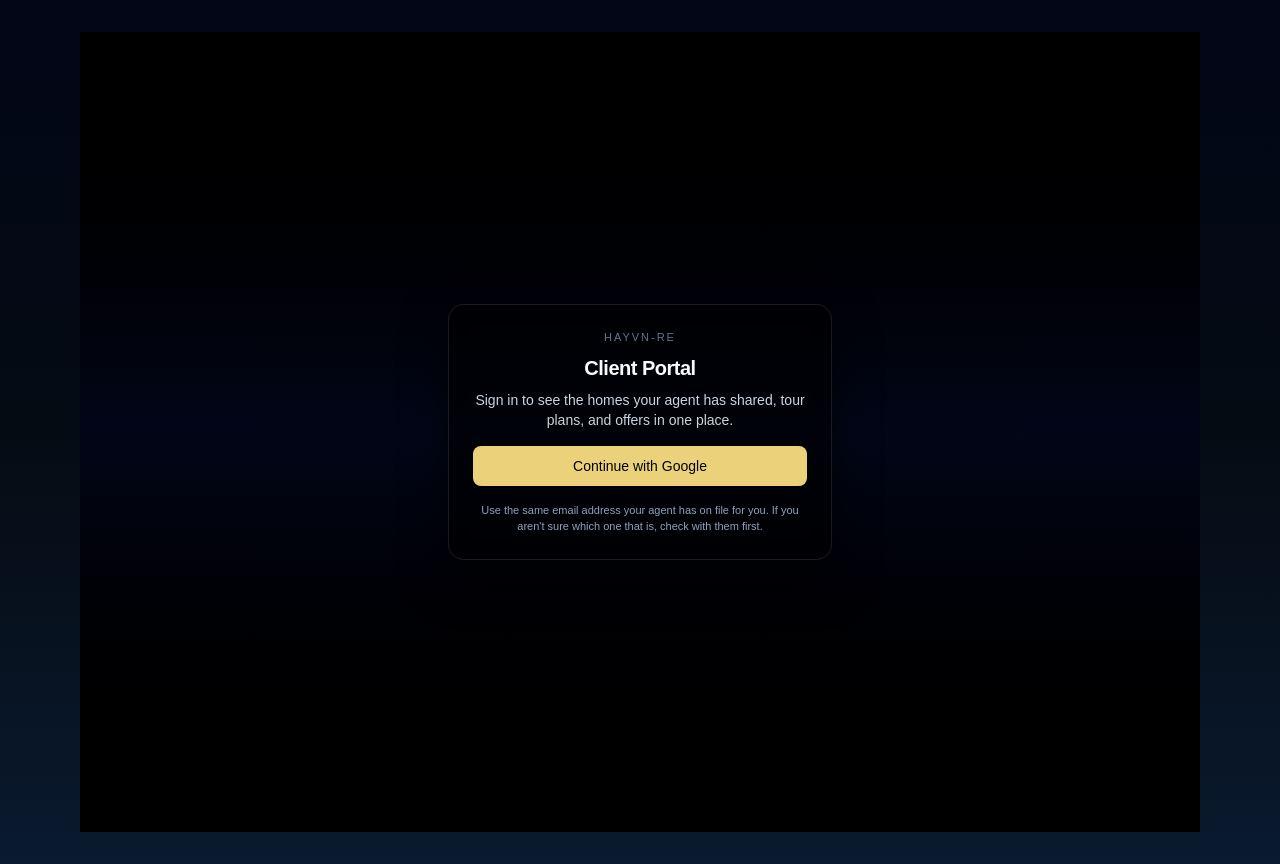
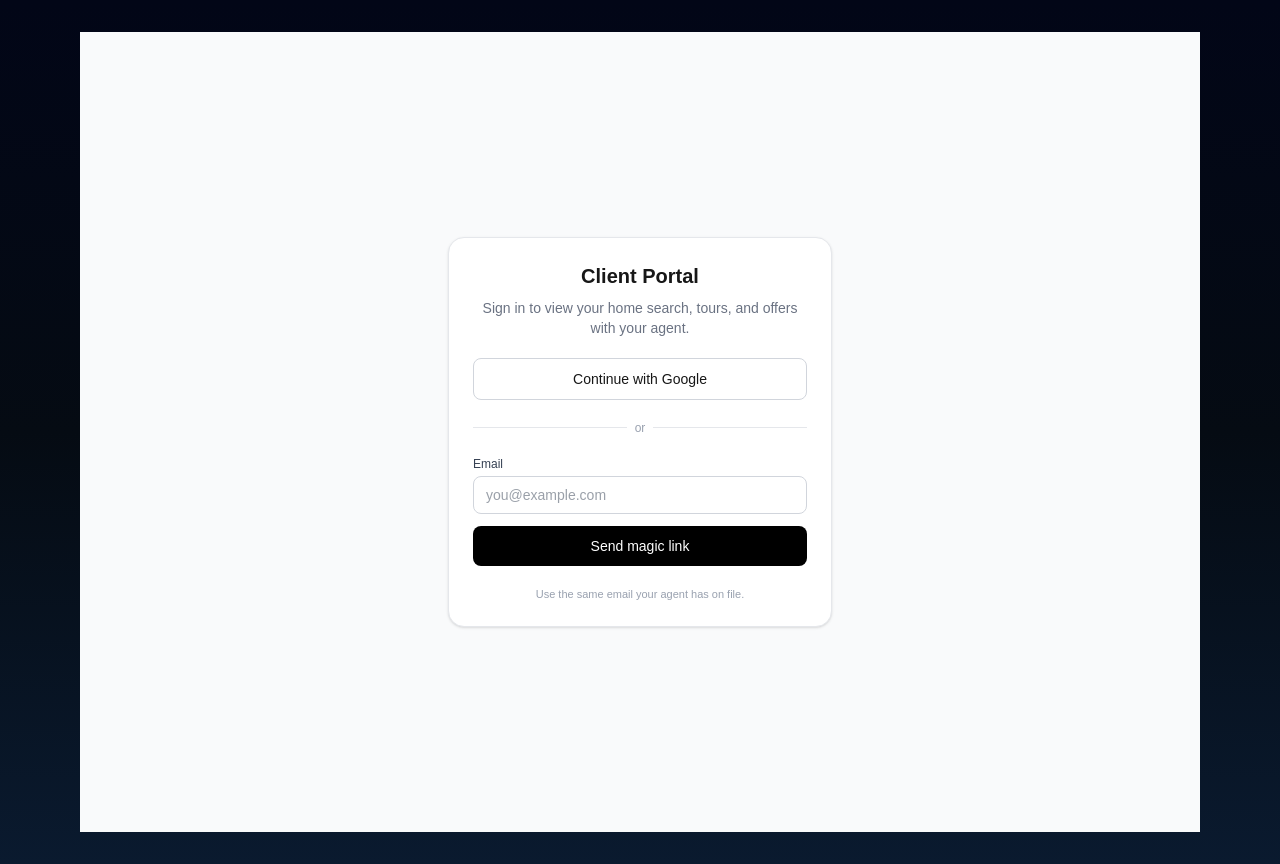
Before and after one commit to elach8/hayvn-re, a Next.js app: page /portal/sign-in in a window 1280 px wide. Built offline with nearby package versions, Linux system fonts and the light colour scheme; no server answers.

Commit message:
Deploy Hayvn-RE updates

```diff
--- a/app/portal/sign-in/page.tsx
+++ b/app/portal/sign-in/page.tsx
@@ -1,19 +1,18 @@
-// app/portal/sign-in/page.tsx
 'use client';
 
-import { useState } from 'react';
+import { useState, FormEvent } from 'react';
 import { supabase } from '@/lib/supabaseClient';
 
 export default function PortalSignInPage() {
-  const [loading, setLoading] = useState(false);
-  const [error, setError] = useState<string | null>(null);
+  const [email, setEmail] = useState('');
+  const [status, setStatus] = useState<'idle' | 'loading' | 'sent' | 'error'>('idle');
+  const [errorMessage, setErrorMessage] = useState<string | null>(null);
 
-  const handleSignIn = async () => {
-    try {
-      setLoading(true);
-      setError(null);
+  const handleGoogleSignIn = async () => {
+    setStatus('loading');
+    setErrorMessage(null);
 
-      const { error } = await supabase.auth.signInWithOAuth({
+    await supabase.auth.signInWithOAuth({
       provider: 'google',
       options: {
         redirectTo:
@@ -21,53 +20,100 @@
             ? `${window.location.origin}/portal`
             : undefined,
       },
+    }).catch(err => {
+      setStatus('error');
+      setErrorMessage(err.message);
+    });
+  };
+
+  const handleEmailSignIn = async (e: FormEvent) => {
+    e.preventDefault();
+    setStatus('loading');
+    setErrorMessage(null);
+
+    const { error } = await supabase.auth.signInWithOtp({
+      email,
+      options: {
+        emailRedirectTo:
+          typeof window !== 'undefined'
+            ? `${window.location.origin}/portal`
+            : undefined,
+      },
     });
 
     if (error) {
-        console.error('Portal sign-in error:', error);
-        setError(error.message || 'Something went wrong signing you in.');
-        setLoading(false);
+      setStatus('error');
+      setErrorMessage(error.message);
+      return;
     }
-      // On success, Supabase will redirect to Google, then back to /portal
-    } catch (err: any) {
-      console.error('Portal sign-in unexpected error:', err);
-      setError('Something went wrong signing you in.');
-      setLoading(false);
-    }
+
+    setStatus('sent');
   };
 
   return (
-    <main className="min-h-screen bg-gradient-to-b from-black via-slate-950 to-black flex items-center justify-center px-4 text-slate-50">
-      <div className="w-full max-w-sm rounded-2xl border border-white/10 bg-black/60 backdrop-blur-sm px-6 py-6 space-y-4 shadow-[0_18px_45px_rgba(0,0,0,0.65)]">
+    <main className="min-h-screen flex items-center justify-center bg-gray-50 px-4">
+      <div className="w-full max-w-sm rounded-2xl bg-white border border-gray-200 shadow-sm p-6 space-y-5">
+
         <header className="space-y-2 text-center">
-          <p className="text-[11px] uppercase tracking-[0.18em] text-slate-500">
-            Hayvn-RE
-          </p>
-          <h1 className="text-xl font-semibold tracking-tight text-slate-50">
-            Client Portal
-          </h1>
-          <p className="text-sm text-slate-300">
-            Sign in to see the homes your agent has shared, tour plans, and
-            offers in one place.
+          <h1 className="text-xl font-semibold">Client Portal</h1>
+          <p className="text-sm text-gray-500">
+            Sign in to view your home search, tours, and offers with your agent.
           </p>
         </header>
 
+        {/* Google Button */}
         <button
           type="button"
-          onClick={handleSignIn}
-          disabled={loading}
-          className="w-full inline-flex items-center justify-center rounded-lg bg-[#EBD27A] text-black text-sm font-medium px-4 py-2.5 hover:bg-[#f3e497] disabled:opacity-60 disabled:cursor-not-allowed transition-colors"
+          onClick={handleGoogleSignIn}
+          disabled={status === 'loading'}
+          className="w-full inline-flex items-center justify-center rounded-lg border border-gray-300 px-3 py-2.5 text-sm font-medium hover:bg-gray-50 disabled:opacity-60"
         >
-          {loading ? 'Redirecting…' : 'Continue with Google'}
+          Continue with Google
         </button>
 
-        {error && (
-          <p className="text-[11px] text-red-300 text-center">{error}</p>
+        {/* Divider */}
+        <div className="flex items-center gap-2 text-xs text-gray-400">
+          <div className="flex-1 h-px bg-gray-200" />
+          <span>or</span>
+          <div className="flex-1 h-px bg-gray-200" />
+        </div>
+
+        {/* Magic Link Email */}
+        <form onSubmit={handleEmailSignIn} className="space-y-3">
+          <label className="block text-xs font-medium text-gray-700">
+            Email
+            <input
+              type="email"
+              required
+              value={email}
+              onChange={e => setEmail(e.target.value)}
+              className="mt-1 block w-full rounded-lg border border-gray-300 px-3 py-2 text-sm focus:ring-1 focus:ring-black focus:border-black"
+              placeholder="you@example.com"
+            />
+          </label>
+
+          <button
+            type="submit"
+            disabled={status === 'loading'}
+            className="w-full rounded-lg bg-black text-white text-sm font-medium px-4 py-2.5 hover:bg-gray-800 disabled:opacity-60"
+          >
+            {status === 'loading' ? 'Sending link…' : 'Send magic link'}
+          </button>
+        </form>
+
+        {/* Messages */}
+        {status === 'sent' && (
+          <p className="text-xs text-green-600 text-center">
+            Check your email for a sign-in link!
+          </p>
         )}
 
-        <p className="text-[11px] text-slate-400 text-center">
-          Use the same email address your agent has on file for you. If you
-          aren&apos;t sure which one that is, check with them first.
+        {status === 'error' && errorMessage && (
+          <p className="text-xs text-red-600 text-center">{errorMessage}</p>
+        )}
+
+        <p className="text-[11px] text-gray-400 text-center">
+          Use the same email your agent has on file.
         </p>
       </div>
     </main>
```
Lines whose indentation alone changed are shown as unchanged.
